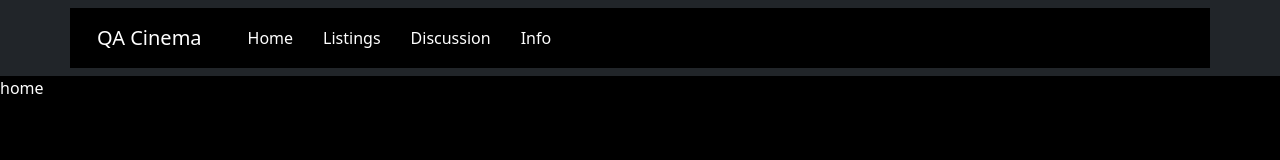
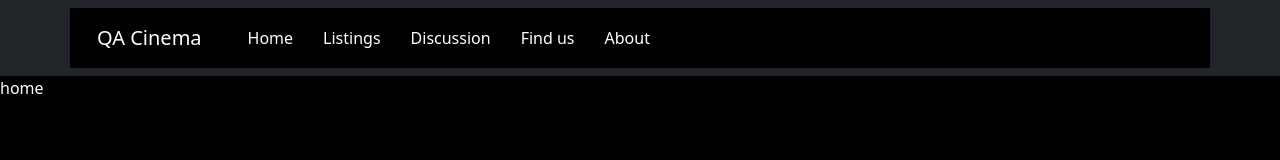
Before and after one commit to braym3/QA-Cinema, a React (Create React App) app in the folder cinema/final_project/: page / in a window 1280 px wide. Shown: the top 160 px of the page. Built offline with nearby package versions, Linux system fonts and the light colour scheme.

Commit message:
changes to nav

```diff
--- a/cinema/final_project/src/App.js
+++ b/cinema/final_project/src/App.js
@@ -2,9 +2,11 @@ import "./App.css";
 import Listings from "./Components/Listings/Listings";
 import Home from "./Components/Home/Home";
 import Discussion from "./Components/Discussion/Discussion";
-import Info from "./Components/Info/Info";
+import Info from "./Components/Info/FindUs";
 import { Routes, Route } from "react-router";
 import Navi from "./Components/Nav/Navi";
+import About from "./Components/Info/About";
+import FindUs from "./Components/Info/FindUs";
 
 const App = () => {
   return (
@@ -16,6 +18,8 @@ const App = () => {
         <Route path='listings' element={<Listings />} />
         <Route path='discussion' element={<Discussion />} />
         <Route path='info' element={<Info />} />
+        <Route path="about" element={<About/>}/>
+        <Route path="findus" element={<FindUs/>}/>
       </Routes>
       </div>
     </>
--- /dev/null
+++ b/cinema/final_project/src/Components/Info/About.jsx
@@ -0,0 +1,5 @@
+const About = () => {
+    return ( <p>About</p> );
+}
+
+export default About;
--- /dev/null
+++ b/cinema/final_project/src/Components/Info/FindUs.jsx
@@ -0,0 +1,5 @@
+const FindUs = () => {
+    return (  <><p>Find Us</p></> );
+}
+
+export default FindUs;
--- a/cinema/final_project/src/Components/Info/Info.jsx
+++ /dev/null
@@ -1,5 +0,0 @@
-const Info = () => {
-    return (  <><p>info</p></> );
-}
-
-export default Info;
--- a/cinema/final_project/src/Components/Nav/Navi.jsx
+++ b/cinema/final_project/src/Components/Nav/Navi.jsx
@@ -20,8 +20,11 @@ const Navi = () => {
           <Link id='nav' to='/discussion'>
             Discussion
           </Link>
-          <Link id='nav' to='/info'>
-            Info
+          <Link id='nav' to='/findus'>
+            Find us
+          </Link>
+          <Link id='nav' to='/about'>
+            About
           </Link>
         </Nav>
       </Container>
```
